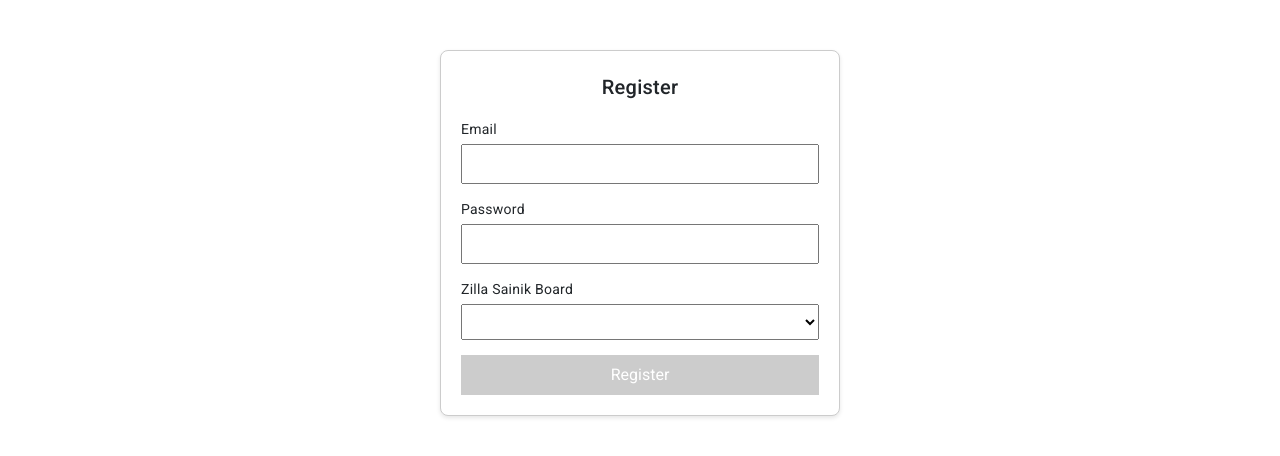
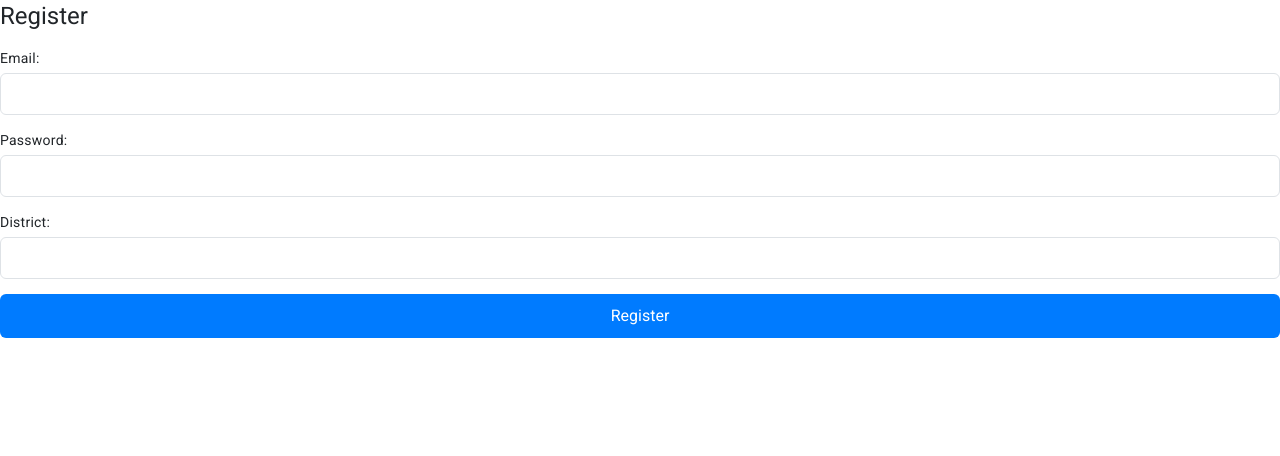
Before and after one commit to sidman51215196/nic_rsb, an Angular app in the folder angular/: page /register in a window 1280 px wide. Shown: the top 456 px of the page. Built offline with nearby package versions, Linux system fonts and the light colour scheme.

Commit message:
register

```diff
--- a/angular/src/app/register/register.component.html
+++ b/angular/src/app/register/register.component.html
@@ -1,32 +1,20 @@
-
-<div class="card">
-  <h2>Register</h2>
-  <form [formGroup]="registerForm" (ngSubmit)="onSubmit()">
+<div class="register-container">
+  <h1>Register</h1>
+  <form [formGroup]="registrationForm" (ngSubmit)="onSubmit()">
     <div class="form-group">
-      <label for="email">Email</label>
-      <input id="email" type="email" formControlName="email" />
-      <div *ngIf="registerForm.get('email')?.invalid && registerForm.get('email')?.touched">
-        <small *ngIf="registerForm.get('email')?.errors?.['required']">Email is required</small>
-        <small *ngIf="registerForm.get('email')?.errors?.['email']">Enter a valid email</small>
-      </div>
+      <label for="email">Email:</label>
+      <input type="email" id="email" class="form-control" formControlName="email">
     </div>
     <div class="form-group">
-      <label for="password">Password</label>
-      <input id="password" type="password" formControlName="password" />
-      <div *ngIf="registerForm.get('password')?.invalid && registerForm.get('password')?.touched">
-        <small *ngIf="registerForm.get('password')?.errors?.['required']">Password is required</small>
-        <small *ngIf="registerForm.get('password')?.errors?.['minlength']">Password must be at least 8 characters long</small>
-      </div>
+      <label for="password">Password:</label>
+      <input type="password" id="password" class="form-control" formControlName="password">
     </div>
     <div class="form-group">
-      <label for="zsb">Zilla Sainik Board</label>
-      <select id="zsb" formControlName="zsb">
-        <option *ngFor="let option of zsbOptions" [value]="option">{{ option }}</option>
+      <label for="district">District:</label>
+      <select class="form-control" id="district" name="district" formControlName="district">
+        <option *ngFor="let district of districtChoices" [value]="district.value">{{ district.label }}</option>
       </select>
-      <div *ngIf="registerForm.get('zsb')?.invalid && registerForm.get('zsb')?.touched">
-        <small *ngIf="registerForm.get('zsb')?.errors?.['required']">Zilla Sainik Board is required</small>
-      </div>
     </div>
-    <button type="submit" [disabled]="registerForm.invalid">Register</button>
+    <button type="submit" class="btn btn-primary">Register</button>
   </form>
 </div>
--- a/angular/src/app/register/register.component.ts
+++ b/angular/src/app/register/register.component.ts
@@ -1,29 +1,49 @@
 import { Component } from '@angular/core';
-import { FormBuilder, FormGroup, Validators, ReactiveFormsModule } from '@angular/forms';
-import { CommonModule } from '@angular/common';
+import {NgFor } from '@angular/common';
+import { HttpClient, HttpClientModule, HttpHeaders } from '@angular/common/http';
+import { FormBuilder, FormGroup, Validators ,ReactiveFormsModule} from '@angular/forms';
 
 @Component({
   selector: 'app-register',
   standalone: true,
-  imports: [CommonModule, ReactiveFormsModule],
+  imports: [NgFor,HttpClientModule,ReactiveFormsModule],
   templateUrl: './register.component.html',
-  styleUrls: ['./register.component.css']
+  styleUrl: './register.component.css'
 })
 export class RegisterComponent {
-  registerForm: FormGroup;
-  zsbOptions = ['ZSB(Gangtok)', 'ZSB(Namchi)', 'ZSB(Geyzing)'];
+  registrationForm: FormGroup;
 
-  constructor(private fb: FormBuilder) {
-    this.registerForm = this.fb.group({
+  districtChoices = [
+    { value: 1, label: 'Gangtok' },
+    { value: 2, label: 'Gyalshing' },
+    { value: 3, label: 'Namchi' }
+  ];
+
+  constructor(private fb: FormBuilder, private http: HttpClient) {
+    this.registrationForm = this.fb.group({
       email: ['', [Validators.required, Validators.email]],
-      password: ['', [Validators.required, Validators.minLength(8)]],
-      zsb: ['', Validators.required]
+      password: ['', [Validators.required, Validators.minLength(6)]],
+      district: ['', Validators.required]
     });
   }
 
-  onSubmit() {
-    if (this.registerForm.valid) {
-      console.log(this.registerForm.value);
-    }
-  }
+  onSubmit(){
+      if (this.registrationForm.valid) {
+      const formData = this.registrationForm.value;
+      console.log(formData);
+
+      const headers = new HttpHeaders({ 'Content-Type': 'application/json' });
+      this.http.post('http://127.0.0.1:8000/register', formData, { headers })
+        .subscribe(
+          response => {
+            console.log('Registration successful', response);
+          },
+          error => {
+            console.error('Registration failed', error);
+          }
+        );
+
 }
+
+}
+}
```
